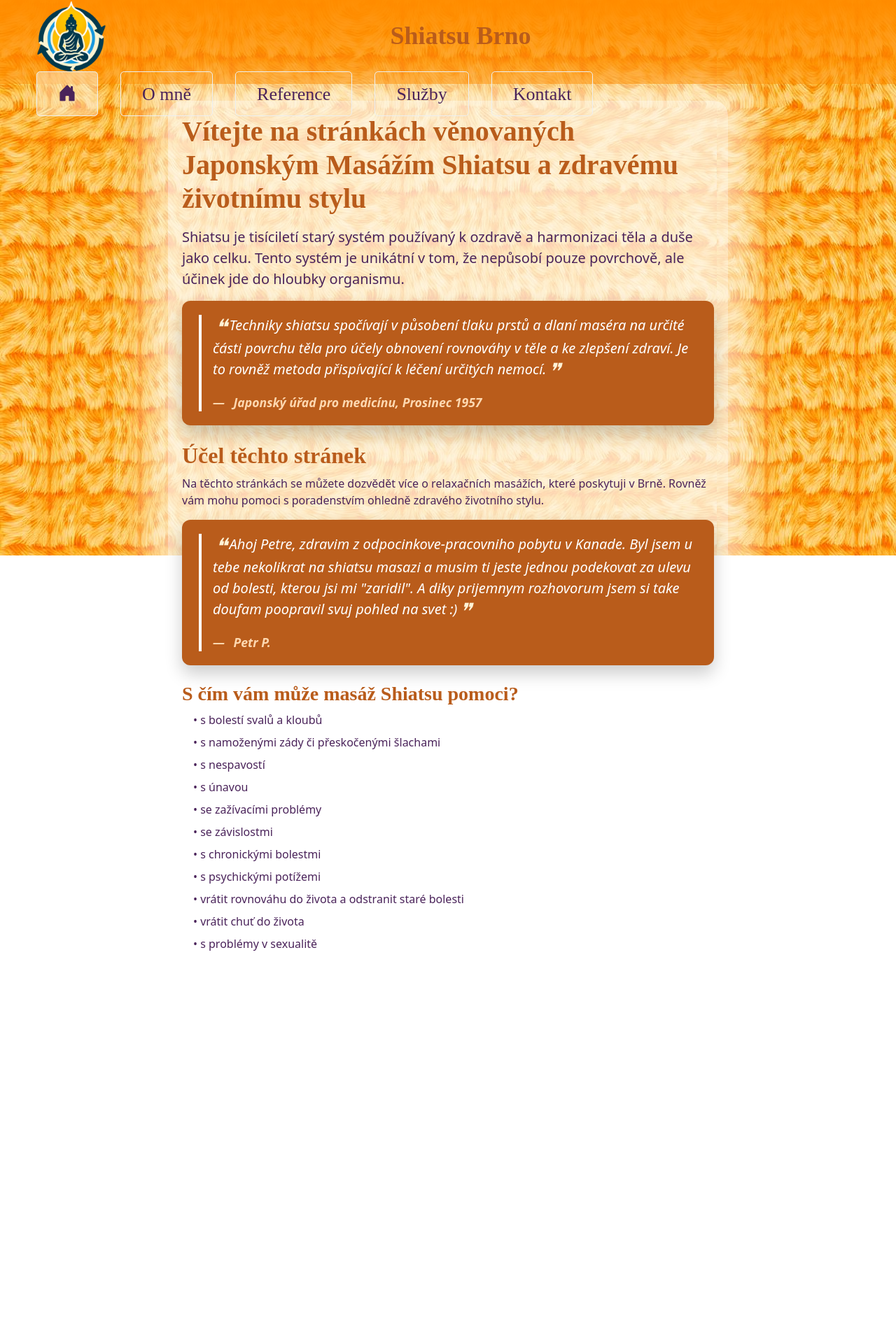
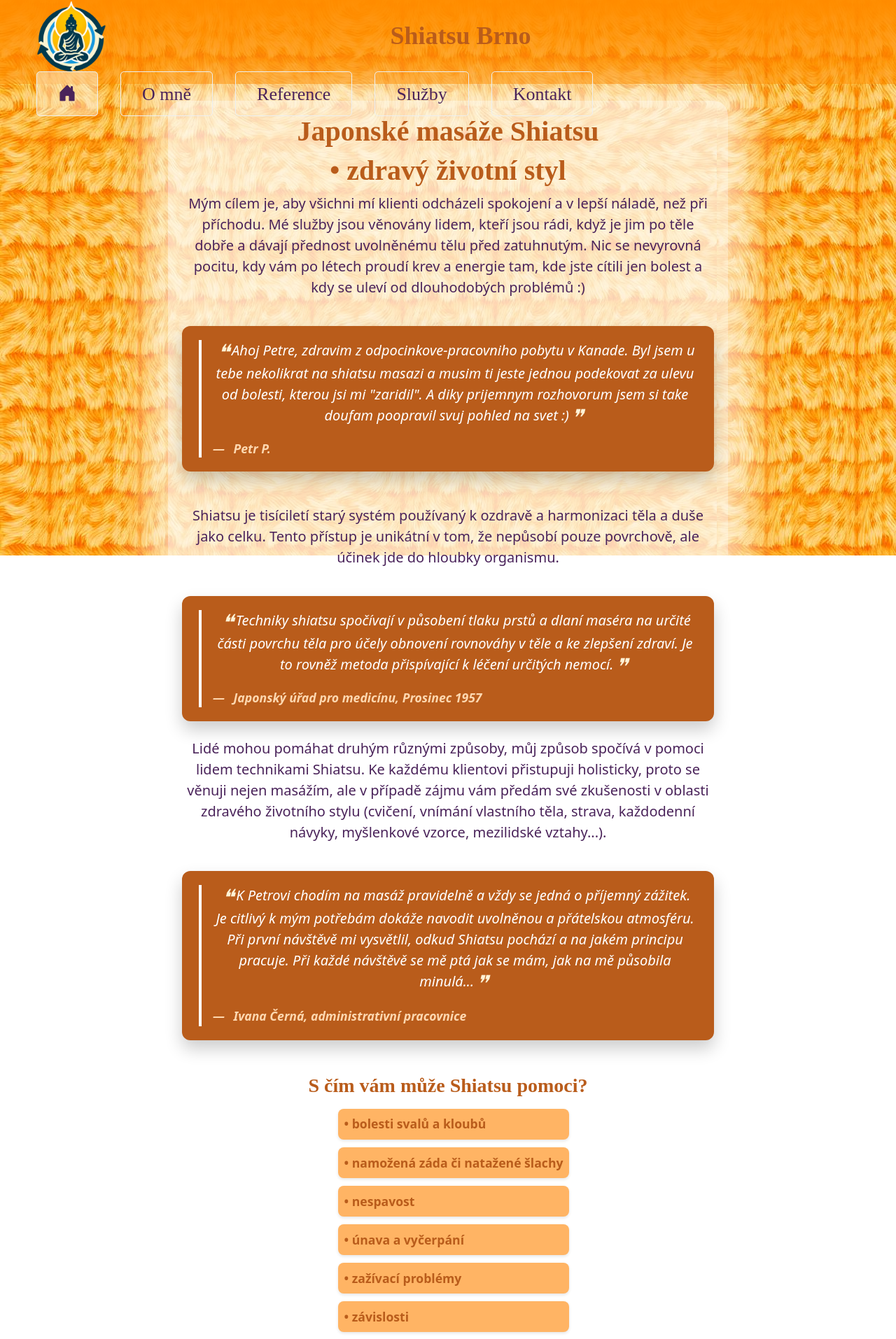
Before and after one commit to Ankhtepot/ShiatsuPetrklic, an Angular app: page /cs/home in a window 1280 px wide. Shown: the part 6-1920 px from the top of the page at 70% size. Before the commit the page ends 1453 px from the top, so only its background shows below. Built offline with nearby package versions, Linux system fonts and the light colour scheme.

Commit message:
- updated texts in home and about-me - each quote strip have different quotes - added more quote strips to home and about-me

```diff
--- a/public/languages/cs.json
+++ b/public/languages/cs.json
@@ -6,40 +6,43 @@
   "contact_anchor": "Kontakt",
   "contact_information": "Kontaktní informace",
   "services_header": "Co nabízím",
-  "about_me_intro": "Jsem kreativní bytost, která miluje tvořit🤎 🎨🖌️ Vesmír a duše jsou mým nekonečným zdrojem inspirace. Každé dílo, které vytvořím, je odrazem mého vnitřního světa. \n\nJsem (TVŮR)KYNĚ",
+  "about_me_intro": "Not used",
   "about_me_title1": "Má cesta",
-  "about_me_part1_1": "Mé jméno je Petr Závodný a od roku 2009 provozuji profesionální praxi Shiatsu masáží. Své znalosti jsem získával dlouhodobým studiem Rojin-Liang Shiatsu, Koho Shiatsu a Darja Shiatsu School. Ve svém rozvoji pokračuji i nadále.",
+  "about_me_part1_1": "Jmenuji se Petr Závodný. Shiatsu masážím se věnuji profesionálně od roku 2009. Své znalosti jsem získával dlouhodobým studiem Rojin-Liang Shiatsu, Koho Shiatsu a Darja Shiatsu School. Ve svém rozvoji pokračuji i nadále.",
   "about_me_part1_2": "S tradičními masážemi Shiatsu jsem se seznámil v roce 2006 během studia bojového umění Hakkoryu Jiu-Jitsu ve kterém je obsaženo i Shiatsu (zakladatel Hakkoryu JJ Ryosuke Okuyama je i zakladatel japonské školy Koho Shiatsu). Na vlastní kůži jsem poznal neuvěřitelné možnosti této masážní metody a rozhodl jsem se jej proto prozkoumat do větší hloubky. Z tohoto zkoumání se postupem času stala má profese.",
   "about_me_part1_3": "Od roku 2010 se rovněž zabývám studiem a praxí tantrických masáží, které se Shiatsu velice vhodně a prakticky doplňují.",
-  "about_me_part1_4": "V roce 2014 jsem dokončil 3 letý trénink Tělo, Srdce a Duše, který v naší republice pořádá zakladatel Art of Being, Alan Lowen.",
-  "about_me_part1_5": "Do mých zájmů patří taktéž yoga, sporty, kontaktní improvizace a především nekonečné studium života a jeno nádherných tajemství.",
+  "about_me_part1_4": "V roce 2014 jsem dokončil tříletý výcvik Tělo, Srdce a Duše, který v naší republice pořádá zakladatel Art of Being, Alan Lowen.",
+  "about_me_part1_5": "Mé další zájmy jsou například jóga, sporty, kontaktní improvizace, tantra a především studium nekonečných možností a proměnlivosti života.",
   "about_me_title2": "Co je mým cílem",
   "about_me_part2_1": "Mým cílem je, aby všichni mí klienti odcházeli spokojení a v lepší náladě, než při příchodu. Mé služby jsou věnovány lidem, kteří jsou rádi, když je jim po těle dobře a dávají přednost uvolněnému tělu před zatuhnutým. Nic se nevyrovná pocitu, kdy vám po létech proudí krev a energie tam, kde jste cítili jen bolest a kdy se uleví od dlouhodobých problémů :)",
-  "about_me_part2_2": "Lidé mohou pomáhat druhým různými způsoby, můj způsob spočívá v pomoci lidem technikami Shiatsu. Důležité je si ale nechat pomoci :)",
+  "about_me_part2_2": "Lidé mohou pomáhat druhým různými způsoby, můj způsob spočívá v pomoci lidem technikami Shiatsu. Ke každému klientovi přistupuji holisticky, proto se věnuji nejen masážím, ale v případě zájmu vám předám své zkušenosti v oblasti zdravého životního stylu (cvičení, vnímání vlastního těla, strava, každodenní návyky, myšlenkové vzorce, mezilidské vztahy...). ",
   "about_me_title3": "Můj Záměr",
-  "about_me_part3": "Tato stránka je věnována prezentaci mnou poskytovaných relaxačních masáží shiatsu. Mým cílem je poskytovat toto nádherné umění široké veřejnosti a pomáhat tak lidem ve svém okolí a přátelům v každodenním životě. Tomuto cíli věnuji můj veškerý záměr.",
+  "about_me_part3": "Tato stránka je věnována prezentaci mnou poskytovaných ošetření shiatsu. Mým cílem je poskytovat toto nádherné umění široké veřejnosti a pomáhat tak lidem ve svém okolí a přátelům v každodenním životě. Tomuto cíli věnuji můj veškerý záměr.",
+  "about_me_title4": "Proč si vybrat právě mne",
+  "about_me_part4_1": "Mám dlouhou praxi, ale délka praxe sama o sobě nemusí znamenat mnoho. Důležitější je že na osobní úrovni mám i po mnoha letech stále stejnou potřebu přinášet svým klientům co nejkvalitnější péči a šetřit jejich čas. Toho lze docílit pouze plnou přítomnosti a zájmem jak o klienty, tak o technickou stránku mé práce. Dále směruji pozornost i k osobnímu rozvoji, který otevírá dveře dalším úrovním vnímání a porozumění lidem. \nDokáži se vcítit do vašich pocitů a potřeb protože jsem sám zažil únavu, vyčerpání a bolest. Vím tudíž jaké to je když člověk potřebuje pomoc a někdo mu dokáže přinést úlevu.",
   "write_me": "Napiš mi",
   "p404_Title": "Stránka nenalezena",
   "p404_Message": "Klinkni na tlačítko níže a vrať se na hlavní stránku.",
   "go_home": "Na hlavní stránku",
-  "home_title": "Vítejte na stránkách věnovaných Japonským Masážím Shiatsu a zdravému životnímu stylu",
-  "home_intro": "Shiatsu je tisíciletí starý systém používaný k ozdravě a harmonizaci těla a duše jako celku. Tento systém je unikátní v tom, že nepůsobí pouze povrchově, ale účinek jde do hloubky organismu.",
+  "home_title_1": "Japonské masáže Shiatsu",
+  "home_title_2": "• zdravý životní styl",
+  "home_intro": "Shiatsu je tisíciletí starý systém používaný k ozdravě a harmonizaci těla a duše jako celku. Tento přístup je unikátní v tom, že nepůsobí pouze povrchově, ale účinek jde do hloubky organismu. ",
   "home_quote_text": "Techniky shiatsu spočívají v působení tlaku prstů a dlaní maséra na určité části povrchu těla pro účely obnovení rovnováhy v těle a ke zlepšení zdraví. Je to rovněž metoda přispívající k léčení určitých nemocí.",
   "home_quote_source": "Japonský úřad pro medicínu, Prosinec 1957",
   "home_purpose_title": "Účel těchto stránek",
   "home_purpose_text": "Na těchto stránkách se můžete dozvědět více o relaxačních masážích, které poskytuji v Brně. Rovněž vám mohu pomoci s poradenstvím ohledně zdravého životního stylu.",
-  "home_benefits_title": "S čím vám může masáž Shiatsu pomoci?",
-  "home_benefits_1": "s bolestí svalů a kloubů",
-  "home_benefits_2": "s namoženými zády či přeskočenými šlachami",
-  "home_benefits_3": "s nespavostí",
-  "home_benefits_4": "s únavou",
-  "home_benefits_5": "se zažívacími problémy",
-  "home_benefits_6": "se závislostmi",
-  "home_benefits_7": "s chronickými bolestmi",
-  "home_benefits_8": "s psychickými potížemi",
-  "home_benefits_9": "vrátit rovnováhu do života a odstranit staré bolesti",
-  "home_benefits_10": "vrátit chuť do života",
-  "home_benefits_11": "s problémy v sexualitě",
+  "home_benefits_title": "S čím vám může Shiatsu pomoci?",
+  "home_benefits_1": "bolesti svalů a kloubů",
+  "home_benefits_2": "namožená záda či natažené šlachy",
+  "home_benefits_3": "nespavost",
+  "home_benefits_4": "únava a vyčerpání",
+  "home_benefits_5": "zažívací problémy",
+  "home_benefits_6": "závislosti",
+  "home_benefits_7": "chronické bolesti",
+  "home_benefits_8": "psychické problémy",
+  "home_benefits_9": "obnovení rovnováhy v životě",
+  "home_benefits_10": "navrácení chuti do života",
+  "home_benefits_11": "problémy v sexualitě",
   "input_name": "Jméno",
   "input_name_required": "Pole \"Jméno\" je povinné.",
   "input_name_length": "\"Jméno\" musí mít alespoň 3 znaky.",
--- a/src/app/pages/about-me/about-me.component.ts
+++ b/src/app/pages/about-me/about-me.component.ts
@@ -4,13 +4,16 @@ import {T} from '../../shared/constants/text.tokens';
 import {ETextStyle, TextPipe} from "../../pipes/text.pipe";
 import {CommonModule} from '@angular/common';
 import {ContentCardComponent} from '../../Components/content-card/content-card.component';
+import {QuoteStripComponent} from "../../Components/quote-strip/quote-strip.component";
+import {randomizeArray} from '../../shared/utilities/randomize';
+import {getTestimonials} from '../../shared/data/testimonials';
 
 @Component({
   selector: 'app-about-me',
   templateUrl: './about-me.component.html',
   styleUrls: ['./about-me.component.scss'],
   standalone: true,
-  imports: [CommonModule, TextPipe, ContentCardComponent]
+    imports: [CommonModule, TextPipe, ContentCardComponent, QuoteStripComponent]
 })
 export class AboutMeComponent implements OnInit {
   profileImagePath: string = '';
@@ -22,6 +25,10 @@ export class AboutMeComponent implements OnInit {
     this.profileImagePath = this.imagesService.getRandomImageUrl(Category.Profile, ImageSize.Full) || '';
   }
 
+  get randomizedTestimonials() {
+    return randomizeArray(getTestimonials());
+  }
+
   protected readonly Text = Text;
   protected readonly T = T;
   protected readonly ETextStyle = ETextStyle;
--- a/src/app/pages/home/home.component.html
+++ b/src/app/pages/home/home.component.html
@@ -1,15 +1,18 @@
 <app-content-card>
-  <div class="text-section">
-    <h1 class="fw-bold">{{ T.home_title | text }}</h1>
+  <div class="text-section" style="text-align: center">
+    <h1 class="fw-bold">{{ T.home_title_1 | text }}</h1>
+    <h1 class="fw-bold">{{ T.home_title_2 | text }}</h1>
 
-    <p class="lead mt-3">
+    <p class="lead">
+      {{ T.about_me_part2_1 | text }}
+    </p>
+    <br>
+    <app-quote-strip [quotes]="randomizedTestimonials" />
+    <br><br>
+    <p class="lead">
       {{ T.home_intro | text }}
     </p>
-
-    <!--    <blockquote class="blockquote mt-4 mb-4">-->
-    <!--      <p>{{ T.home_quote_text | text }}</p>-->
-    <!--      <footer class="blockquote-footer">{{ T.home_quote_source | text }}</footer>-->
-    <!--    </blockquote>-->
+    <br>
     <app-quote-strip
       [quote]="{
       csText: T.home_quote_text | text,
@@ -17,14 +20,14 @@
       author: T.home_quote_source | text
     }"
     />
-
-    <h2 class="mt-4">{{ T.home_purpose_title | text }}</h2>
-    <p>{{ T.home_purpose_text | text }}</p>
-
-    <app-quote-strip [quotes]="testimonials()" />
-
+    <br>
+    <p class="lead">{{ T.about_me_part2_2 | text }}</p>
+    <br>
+    <app-quote-strip [quotes]="randomizedTestimonials" />
+    <br>
     <h3 class="mt-4">{{ T.home_benefits_title | text }}</h3>
-    <ul class="list-unstyled">
+    <div class="center">
+      <ul class="benefits-list">
         <li>• {{ T.home_benefits_1 | text }}</li>
         <li>• {{ T.home_benefits_2 | text }}</li>
         <li>• {{ T.home_benefits_3 | text }}</li>
@@ -38,4 +41,5 @@
         <li>• {{ T.home_benefits_11 | text }}</li>
       </ul>
     </div>
+  </div>
 </app-content-card>
--- a/src/app/pages/home/home.component.scss
+++ b/src/app/pages/home/home.component.scss
@@ -34,6 +34,39 @@
     margin-left: 1rem;
   }
 
+  .center {
+    display: flex;
+    justify-content: center;
+    align-items: center;
+    flex-direction: column;
+
+    .benefits-list {
+      list-style: none;
+      display: flex;
+      flex-direction: column;
+      //grid-template-columns: repeat(auto-fit, minmax(250px, 1fr));
+      gap: 0.2em;
+      margin-top: 0.5em;
+
+      li {
+        width: 100%;
+        background-color: styles.$orange-gradient-end;
+        padding: 0.5em;
+        border-radius: 8px;
+        box-shadow: 0 2px 4px rgba(0, 0, 0, 0.1);
+        transition: transform 0.2s ease;
+        text-align: left;
+        color: styles.$text-on-text_background;
+        font-weight: 700;
+        font-size: 1.1rem;
+
+        &:hover {
+          transform: translateY(-2px);
+        }
+      }
+    }
+  }
+
   .btn {
     margin-top: 1rem;
   }
--- a/src/app/pages/home/home.component.ts
+++ b/src/app/pages/home/home.component.ts
@@ -1,4 +1,4 @@
-import {Component, signal} from '@angular/core';
+import {Component} from '@angular/core';
 import {CommonModule} from '@angular/common';
 import {TextPipe} from '../../pipes/text.pipe';
 import {T} from '../../shared/constants/text.tokens';
@@ -17,5 +17,7 @@ import {randomizeArray} from '../../shared/utilities/randomize';
 export class HomeComponent {
   protected readonly T = T;
 
-  testimonials = signal(randomizeArray(getTestimonials()));
+  get randomizedTestimonials() {
+    return randomizeArray(getTestimonials());
+  }
 }
--- a/src/app/shared/constants/text.tokens.ts
+++ b/src/app/shared/constants/text.tokens.ts
@@ -19,7 +19,8 @@ export enum T {
   email_label = 'email_label',
   go_home = 'go_home',
   home_anchor = 'home_anchor',
-  home_title = "home_title",
+  home_title_1 = "home_title_1",
+  home_title_2 = "home_title_2",
   home_intro = "home_intro",
   home_quote_text = "home_quote_text",
   home_quote_source = "home_quote_source",
```
Also changed, not shown: src/app/pages/about-me/about-me.component.html (+6 -3 lines), 1 other file (tests, documents, lock files or other folders). Lines whose indentation alone changed are shown as unchanged.
